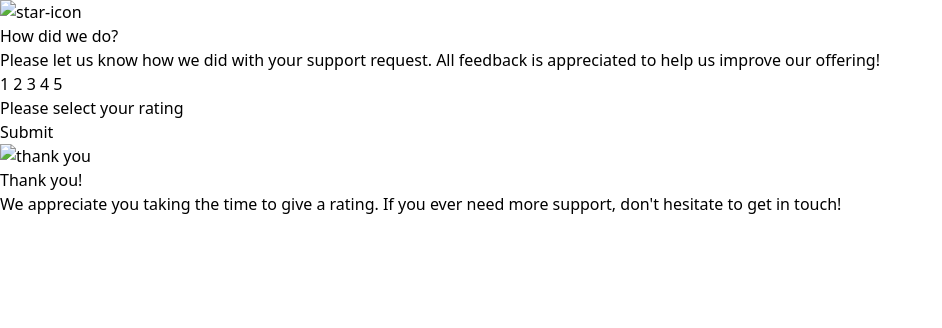
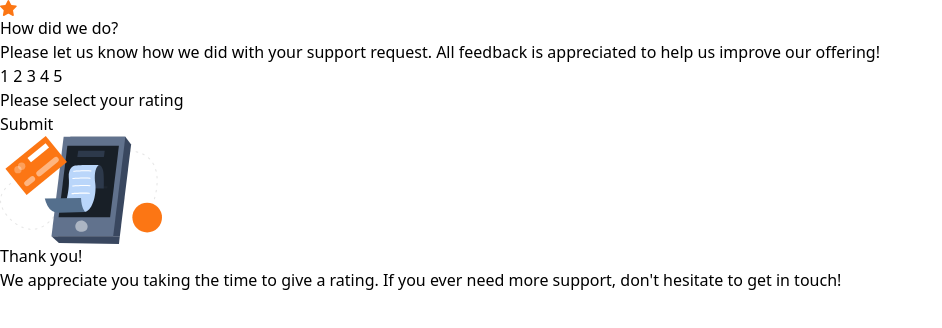
Before and after one commit to EliasNegasa/Challenge-3.1, a website: page src/index.html in a window 1280 px wide. Shown: the whole page, without its empty margins (0-942 px from the left). Drawn offline with nearby package versions, Linux system fonts and the light colour scheme; files that its build step writes are made by us from their sources; the site is published under a folder, as on GitHub Pages, so addresses that start at the root find nothing.

Commit message:
image path update

```diff
--- a/src/index.html
+++ b/src/index.html
@@ -22,7 +22,7 @@
         class="flex flex-col mx-auto items-start bg-gradient-to-t from-blue-harsh to-blue-dark shadow-2xl py-8 px-10 space-y-10 rounded-4xl max-w-[20rem] md:max-w-md"
       >
         <div class="rounded-full p-4 bg-gray-dark">
-          <img src="/images/icon-star.svg" alt="star-icon" />
+          <img src="../images/icon-star.svg" alt="star-icon" />
         </div>
         <div class="space-y-4 w-full">
           <h2 class="text-3xl font-medium">How did we do?</h2>
@@ -59,7 +59,7 @@
         class="hidden flex-col mx-auto items-center bg-gradient-to-t from-blue-harsh to-blue-dark shadow-2xl p-8 py-12 px-12 space-y-10 rounded-4xl max-w-[20rem] md:max-w-md"
       >
         <div>
-          <img src="/images/illustration-thank-you.svg" alt="thank you" />
+          <img src="../images/illustration-thank-you.svg" alt="thank you" />
         </div>
         <div
           id="ratingResult"
```
